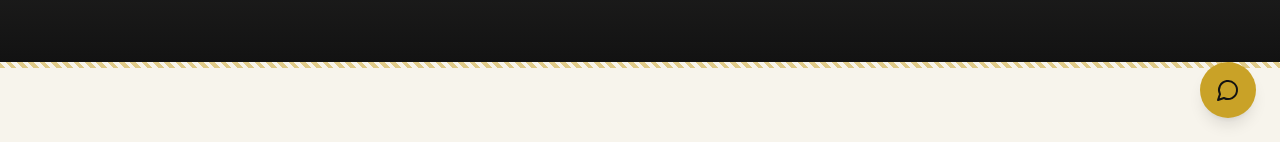
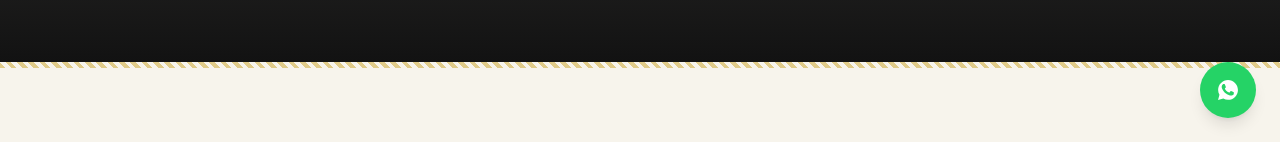
Before and after one commit to BladimirBLopez/andes-stay, a Next.js app: page / in a window 1280 px wide. Shown: the part 658-800 px from the top of the page. Built offline with nearby package versions, Linux system fonts and the light colour scheme.

Commit message:
fix: nav sobre el mapa (z-index) y logo real de WhatsApp en botón flotante

```diff
--- a/app/page.tsx
+++ b/app/page.tsx
@@ -47,7 +47,7 @@ export default function Home() {
     <main>
       {/* NAV */}
       <nav
-        className={`fixed top-0 left-0 right-0 z-30 transition-colors duration-300 ${
+        className={`fixed top-0 left-0 right-0 z-[1001] transition-colors duration-300 ${
           scrolled ? "bg-noche/95 backdrop-blur-sm shadow-md" : "bg-transparent"
         }`}
       >
@@ -368,10 +368,12 @@ export default function Home() {
         href={`https://wa.me/${WHATSAPP_NUMBER}?text=${encodeURIComponent("Hola, quisiera reservar un apartamento en La Paz")}`}
         target="_blank"
         rel="noopener noreferrer"
-        className="fixed bottom-6 right-6 z-40 bg-terracota hover:bg-terracota-light transition-colors text-noche rounded-full p-4 shadow-lg"
+        className="fixed bottom-6 right-6 z-[1002] bg-[#25D366] hover:bg-[#20bd5a] transition-colors text-white rounded-full p-4 shadow-lg"
         aria-label="Escribir por WhatsApp"
       >
-        <MessageCircle size={24} />
+        <svg xmlns="http://www.w3.org/2000/svg" width="24" height="24" viewBox="0 0 24 24" fill="currentColor">
+          <path d="M12.04 2C6.58 2 2.13 6.45 2.13 11.91c0 1.75.46 3.45 1.32 4.95L2.05 22l5.25-1.38a9.9 9.9 0 0 0 4.74 1.21h.01c5.46 0 9.9-4.45 9.9-9.91C21.96 6.45 17.5 2 12.04 2Zm5.8 14.06c-.25.7-1.24 1.28-2.03 1.45-.55.11-1.26.2-3.66-.79-3.07-1.27-5.05-4.38-5.2-4.58-.15-.2-1.25-1.66-1.25-3.17s.79-2.25 1.07-2.56c.28-.31.62-.39.82-.39.2 0 .41 0 .59.01.19.01.44-.07.69.53.25.6.85 2.08.93 2.23.08.15.13.33.03.53-.1.2-.15.32-.3.5-.15.18-.31.4-.44.54-.15.15-.3.31-.13.61.17.3.76 1.25 1.63 2.03 1.12 1 2.06 1.31 2.36 1.46.3.15.48.13.65-.08.18-.2.75-.87.95-1.17.2-.3.4-.25.68-.15.28.1 1.75.83 2.05.98.3.15.5.23.57.35.08.13.08.72-.17 1.42Z" />
+        </svg>
       </a>
     </main>
   );
```
